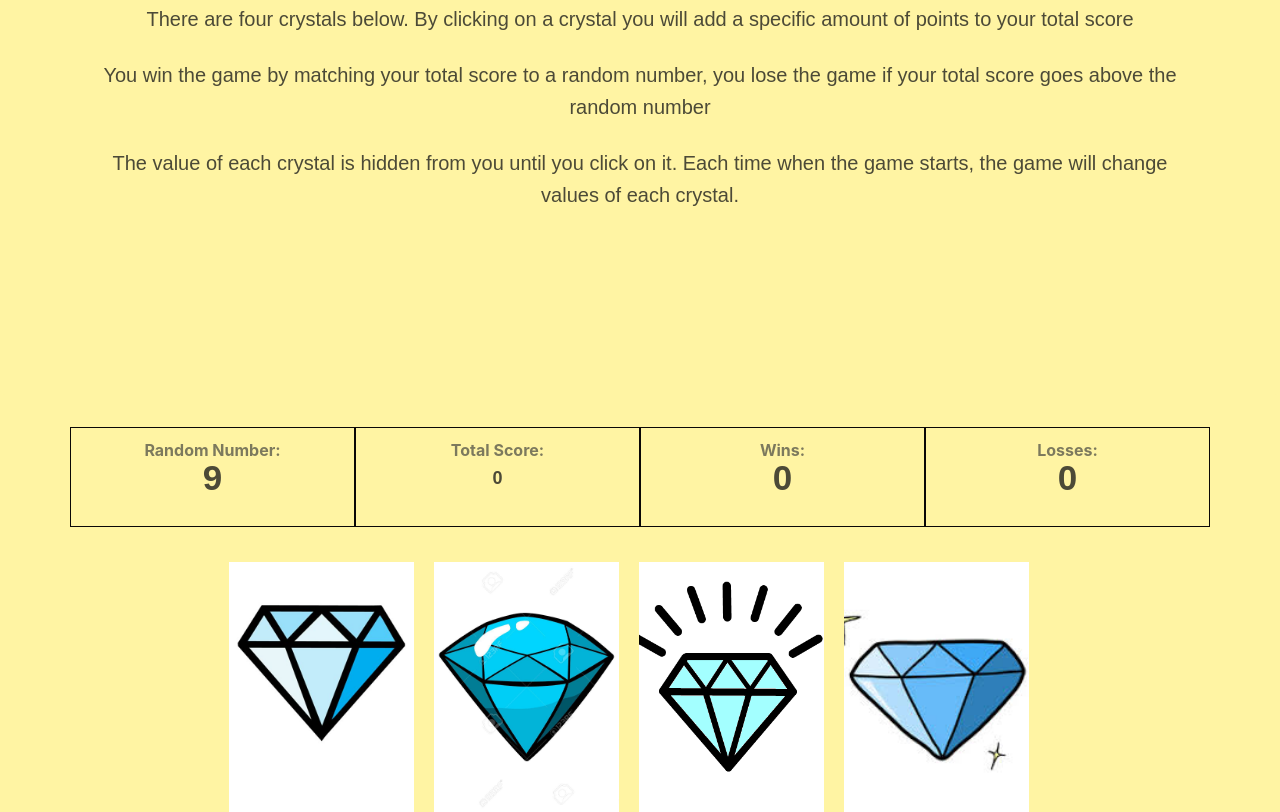
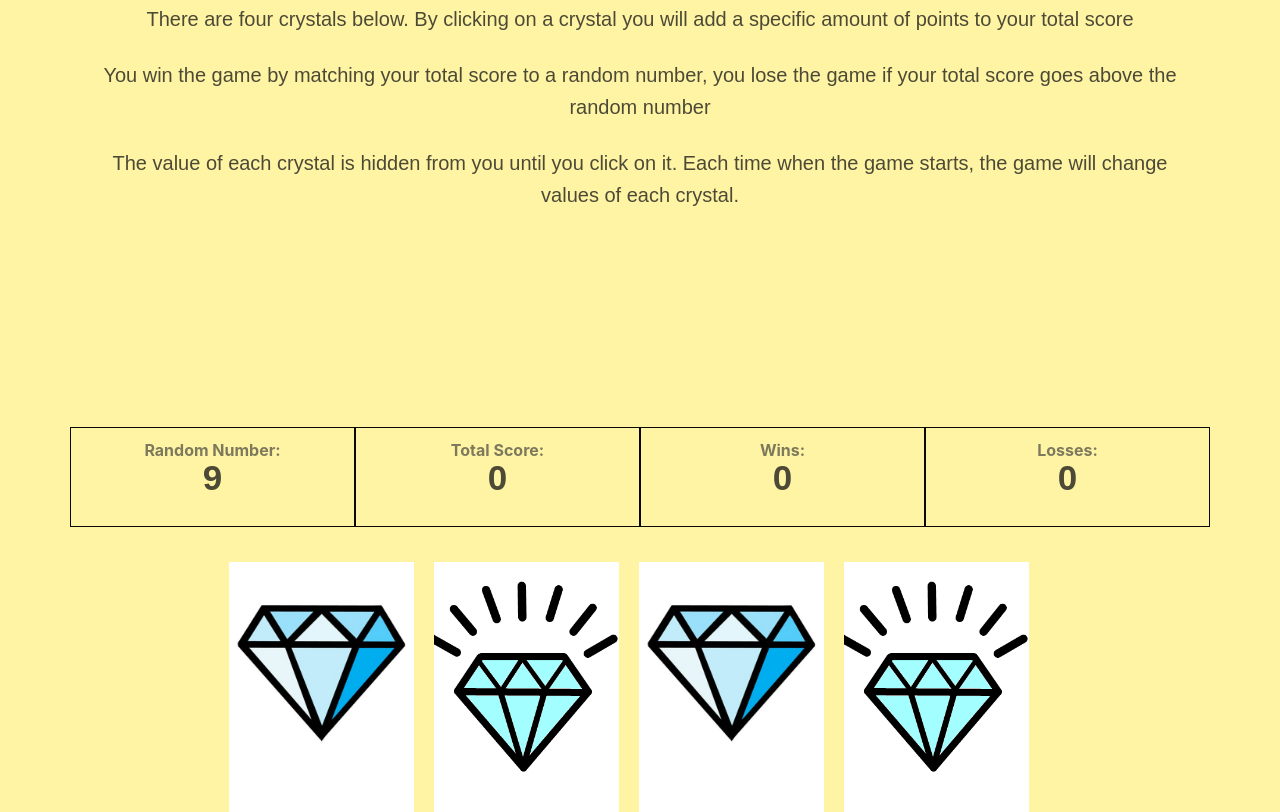
Before and after one commit to losandluca/unit-4-game, a plain HTML site: page index.html in a window 1280 px wide. Shown: the part 339-1151 px from the top of the page. Drawn offline with nearby package versions, Linux system fonts and the light colour scheme.

Commit message:
changed image files as they were not populating correctly during github deployment

```diff
--- a/assets/css/style.css
+++ b/assets/css/style.css
@@ -36,7 +36,7 @@ body{
     font-size: 35px;
 }
 
-.total-score- {
+.total-score {
     font-size: 35px;
 }
 
@@ -75,16 +75,16 @@ body{
   }
 
   .diamond-two {
-    background-image: url(../images/diamondTwo.jpg);
+    background-image: url(../images/DiamondTwo.png);
     margin-right:20px
   }
 
   .diamond-three {
-    background-image: url(../images/DiamondThree.png);
+    background-image: url(../images/DiamondThree.jpg);
     margin-right:20px
   }
 
   .diamond-four {
-    background-image: url(../images/diamondFour.jpg);
+    background-image: url(../images/DiamondFour.png);
     margin-right:20px
   }
```
Also changed, not shown: assets/images/DiamondFour.jpg (deleted), assets/images/DiamondFour.png (renamed from assets/images/DiamondThree.png), assets/images/DiamondThree.jpg (added), assets/images/DiamondTwo.jpg (deleted), assets/images/DiamondTwo.png (added).
